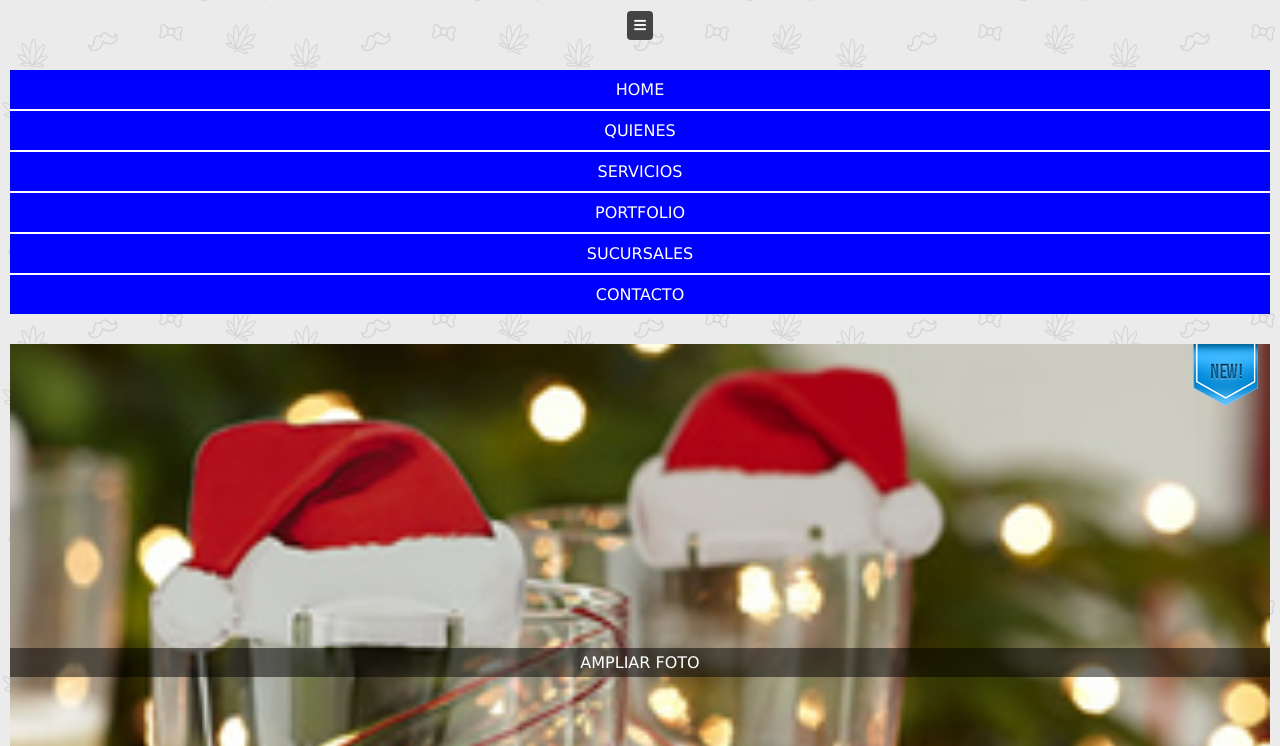
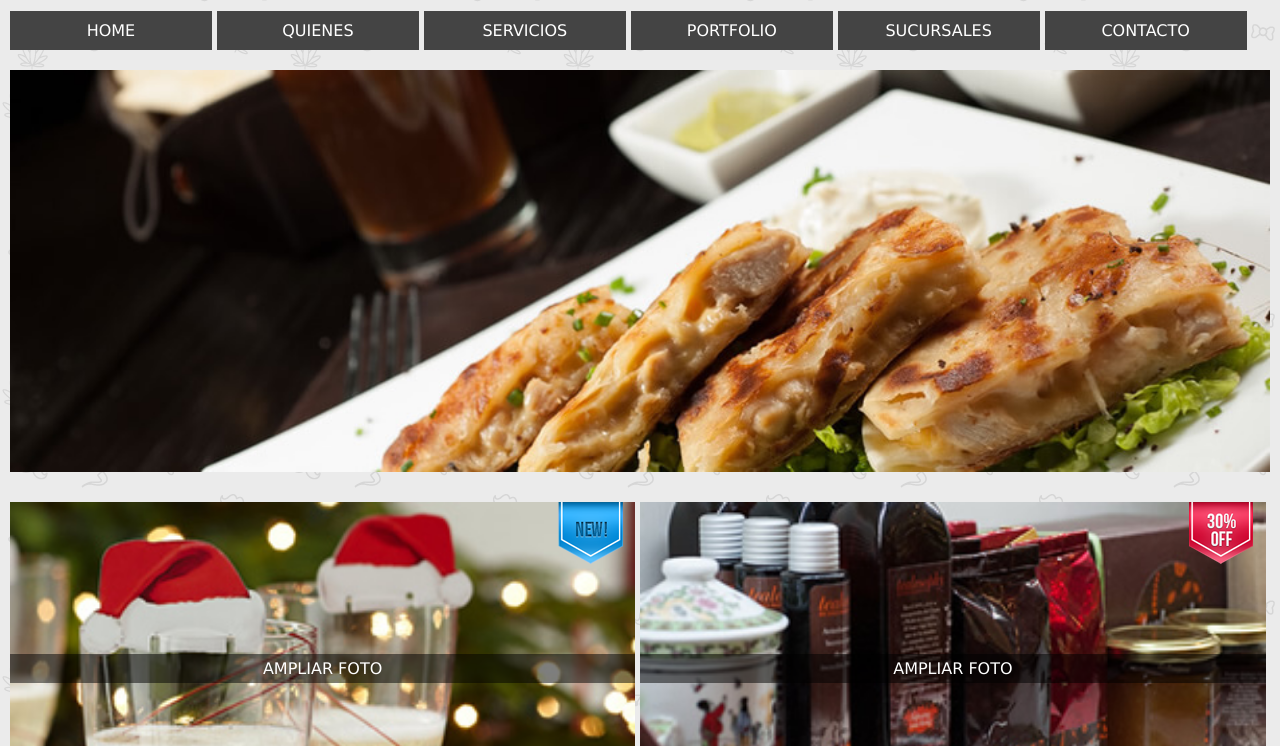
Before and after one commit to formarComision6/kitchening, a website: page views/home.html in a window 1280 px wide. Shown: the part 214-960 px from the top of the page. Drawn offline with Linux system fonts and the light colour scheme.

Commit message:
table done

```diff
--- a/public/css/home.css
+++ b/public/css/home.css
@@ -12,6 +12,17 @@
   display: block;
   margin: 15px auto 30px;
 }
+
+.home button {
+  display: block;
+  margin: 30px auto;
+  background-color: #444444;
+  border: none;
+  padding: 7px;
+  color: white;
+  border-radius: 4px;
+}
+
 .home header li {
   width: 100%;
   background-color: #444444;
@@ -25,15 +36,6 @@
 .home header a {
   color: white;
   text-transform: uppercase;
-}
-.home button {
-  display: block;
-  margin: 30px auto;
-  background-color: #444444;
-  border: none;
-  padding: 7px;
-  color: white;
-  border-radius: 4px;
 }
 
 /* banner */
@@ -50,13 +52,14 @@
 
 .home article {
   width: 100%;
+  margin-bottom: 30px;
+}
 
-}
-.home article .imagen{
+.home article .imagen {
   position: relative;
 }
 
-.home article img.photo{
+.home article img.photo {
   width: 100%;
 }
 
@@ -111,9 +114,31 @@ p {
 
 @media (min-width: 768px) {
 
-    .home header li {
+  /* header */
 
-        background-color: blue;
+  .home button {
+    display: none;
+  }
 
-      }
+  .home header li {
+    display: inline-block;
+    width: 16.02%;
+    border-bottom: none;
+  }
+
+  /* banner */
+
+  .home .banner img {
+    display: block;
+    width: 100%;
+    margin-top: 20px;
+  }
+
+  /* products */
+
+  .home article {
+    width: 49.62%;
+    display: inline-block;
+  }
+
 }
```
